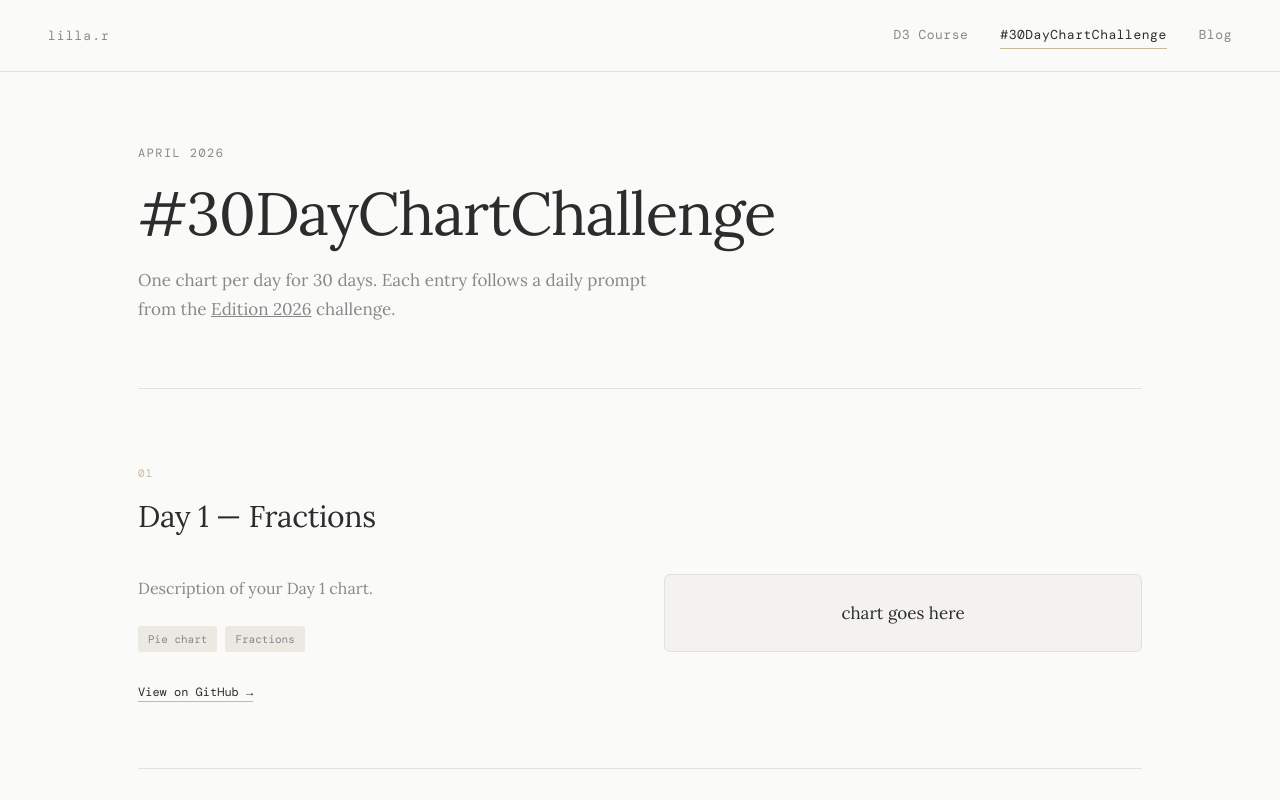
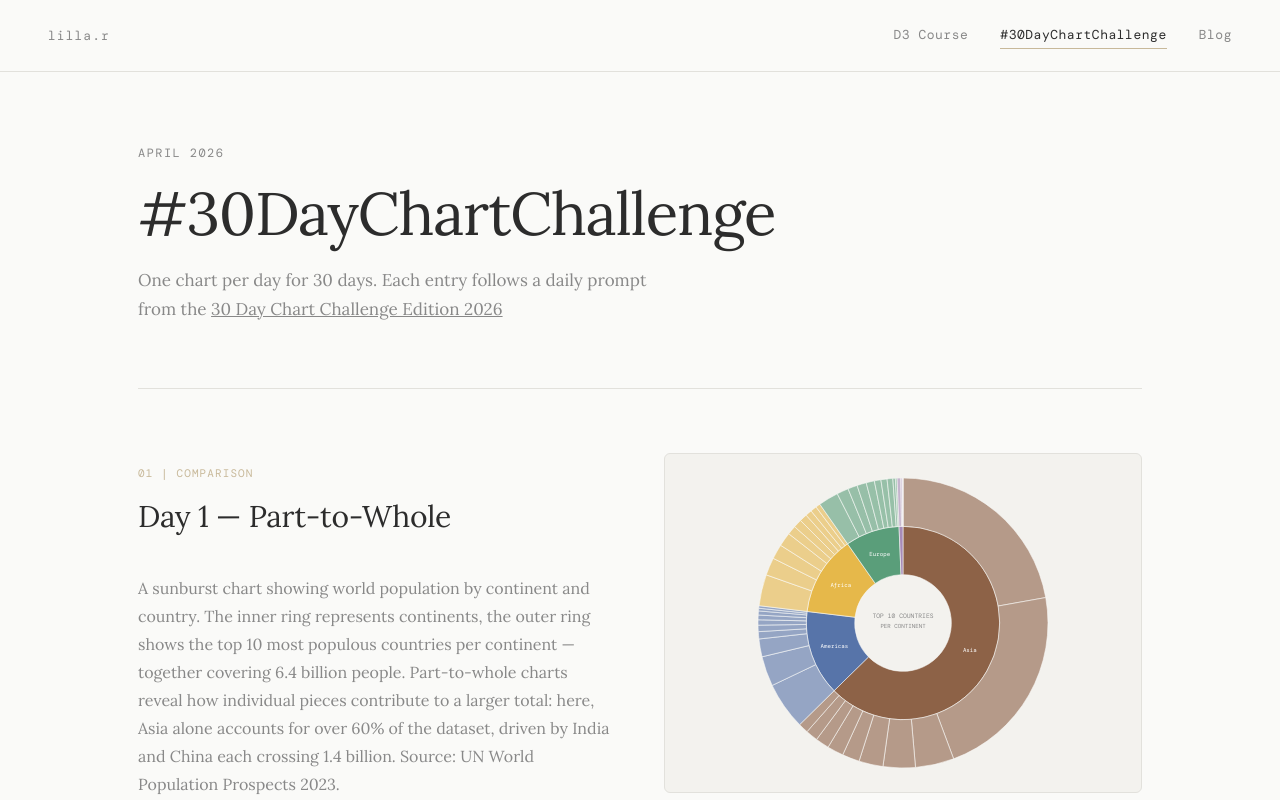
Before and after one commit to lillar/my-portfolio, a React (Vite) app: page /my-portfolio/30daychartchallenge in a window 1280 px wide. Shown: the top 800 px of the page. Built offline with nearby package versions, Linux system fonts and the light colour scheme.

Commit message:
add population sunburst chart, ui polish

```diff
--- a/package.json
+++ b/package.json
@@ -11,6 +11,7 @@
     "deploy": "npm run build && gh-pages -d dist"
   },
   "dependencies": {
+    "d3": "^7.9.0",
     "react": "^19.2.4",
     "react-dom": "^19.2.4",
     "react-markdown": "^10.1.0",
--- /dev/null
+++ b/src/components/PopulationSunburst.jsx
@@ -0,0 +1,113 @@
+import * as d3 from "d3";
+import { useState } from "react";
+import { populationData } from "../data/populationData";
+
+const width = 500;
+const height = 500;
+const cx = width / 2;
+const cy = height / 2;
+const radius = Math.min(width, height) / 2;
+
+const continentColors = {
+  Asia:     "#8d6247",  // warm brown
+  Africa:   "#e6b84a",  // golden amber
+  Europe:   "#5a9e7a",  // fresh green
+  Americas: "#5774a9",  // muted blue
+  Oceania:  "#a78bb8",  // dusty mauve
+};
+
+export default function PopulationSunburst() {
+  const [tooltip, setTooltip] = useState(null);
+
+  // ── Build hierarchy ─────────────────────────────────────
+  const root = d3.hierarchy(populationData)
+    .sum((d) => d.value)
+    .sort((a, b) => b.value - a.value);
+
+  // ── Partition layout ────────────────────────────────────
+  d3.partition().size([2 * Math.PI, radius])(root);
+
+  // ── Arc generator ───────────────────────────────────────
+  const arc = d3.arc()
+    .startAngle((d) => d.x0)
+    .endAngle((d) => d.x1)
+    .innerRadius((d) => d.y0 === 0 ? 0 : d.y0)
+    .outerRadius((d) => d.y1);
+
+  const getColor = (d) => {
+    if (d.depth === 0) return "var(--bg-card)";
+    const continent = d.depth === 1 ? d.data.name : d.parent.data.name;
+    const base = continentColors[continent] || "#999";
+    return d.depth === 1 ? base : base + "99"; // countries more transparent
+  };
+
+  const descendants = root.descendants().filter((d) => d.depth > 0);
+
+  return (
+    <svg viewBox={`0 0 ${width} ${height}`} width="100%" height="100%">
+      <g transform={`translate(${cx}, ${cy})`}>
+
+        {descendants.map((d, i) => {
+          const midAngle = (d.x0 + d.x1) / 2;
+          const showLabel = d.depth === 1 && (d.x1 - d.x0) > 0.2;
+          const labelR = (d.y0 + d.y1) /2;
+          const lx = labelR * Math.sin(midAngle);
+          const ly = -labelR * Math.cos(midAngle);
+
+          return (
+            <g key={i}>
+              <path
+                d={arc(d)}
+                fill={getColor(d)}
+                stroke="var(--bg)"
+                strokeWidth={1}
+                onMouseEnter={() => setTooltip(d)}
+                onMouseLeave={() => setTooltip(null)}
+                style={{ cursor: "pointer" }}
+              />
+              {showLabel && (
+                <text
+                  x={lx} y={ly}
+                  textAnchor="middle"
+                  dominantBaseline="middle"
+                  fontSize={10}
+                  fontFamily="var(--mono)"
+                  fill="white"
+                  pointerEvents="none"
+                >
+                  {d.data.name}
+                </text>
+              )}
+            </g>
+          );
+        })}
+
+        {/* Center text */}
+        <text textAnchor="middle" y={-8} fontSize={11} fontFamily="var(--mono)" fill="var(--text-muted)">
+          TOP 10 COUNTRIES
+        </text>
+        <text textAnchor="middle" y={8} fontSize={10} fontFamily="var(--mono)" fill="var(--text-muted)">
+          PER CONTINENT
+        </text>
+
+        {/* Tooltip */}
+        {tooltip && (
+          <g>
+            <rect x={-70} y={-36} width={140} height={60}
+              fill="var(--bg)" stroke="var(--border)" rx={4} />
+            <text textAnchor="middle" y={-16} fontSize={11} fontWeight={600} fill="var(--text)">
+              {tooltip.data.name}
+            </text>
+            <text textAnchor="middle" y={2} fontSize={10} fill="var(--text-muted)">
+              {tooltip.value.toLocaleString()}M people
+            </text>
+            <text textAnchor="middle" y={18} fontSize={10} fill="var(--text-muted)">
+              {((tooltip.value / root.value) * 100).toFixed(1)}% of Total
+            </text>
+          </g>
+        )}
+
+      </g>
+    </svg>
+  );
+}
--- a/src/data/chartchallengeprojects.js
+++ /dev/null
@@ -1,10 +0,0 @@
-export const chartchallengeprojects = [
-  {
-    id: 1,
-    title: "Day 1 — Fractions",
-    description:
-      "Description of your Day 1 chart.",
-    tags: ["Pie chart", "Fractions"],
-    github: "https://github.com/30DayChartChallenge/Edition2026",
-  },
-];
--- /dev/null
+++ b/src/data/chartchallengeprojects.jsx
@@ -0,0 +1,14 @@
+import PopulationSunburst from "../components/PopulationSunburst";
+
+export const chartchallengeprojects = [
+{
+  id: 1,
+  category: "Comparison",
+  title: "Day 1 — Part-to-Whole",
+  description:
+    "A sunburst chart showing world population by continent and country. The inner ring represents continents, the outer ring shows the top 10 most populous countries per continent — together covering 6.4 billion people. Part-to-whole charts reveal how individual pieces contribute to a larger total: here, Asia alone accounts for over 60% of the dataset, driven by India and China each crossing 1.4 billion. Source: UN World Population Prospects 2023.",
+  tags: ["D3", "Comparison", "Part-to-Whole", "Sunburst"],
+  github: "https://github.com/lillar/my-portfolio",
+  chart: <PopulationSunburst />,
+},
+];
--- /dev/null
+++ b/src/data/populationData.js
@@ -0,0 +1,77 @@
+// Source: UN World Population Prospects 2023
+// https://population.un.org/wpp/
+
+export const populationData = {
+  name: "World",
+  children: [
+    {
+      name: "Asia",
+      children: [
+        { name: "China", value: 1425 },
+        { name: "India", value: 1429 },
+        { name: "Indonesia", value: 277 },
+        { name: "Pakistan", value: 231 },
+        { name: "Bangladesh", value: 173 },
+        { name: "Japan", value: 124 },
+        { name: "Philippines", value: 117 },
+        { name: "Vietnam", value: 98 },
+        { name: "Iran", value: 87 },
+        { name: "Thailand", value: 72 },
+      ],
+    },
+    {
+      name: "Africa",
+      children: [
+        { name: "Nigeria", value: 224 },
+        { name: "Ethiopia", value: 127 },
+        { name: "Egypt", value: 106 },
+        { name: "DR Congo", value: 100 },
+        { name: "Tanzania", value: 65 },
+        { name: "Kenya", value: 55 },
+        { name: "South Africa", value: 60 },
+        { name: "Algeria", value: 45 },
+        { name: "Sudan", value: 46 },
+        { name: "Ghana", value: 33 },
+      ],
+    },
+    {
+      name: "Europe",
+      children: [
+        { name: "Russia", value: 144 },
+        { name: "Germany", value: 84 },
+        { name: "UK", value: 67 },
+        { name: "France", value: 68 },
+        { name: "Italy", value: 59 },
+        { name: "Spain", value: 47 },
+        { name: "Poland", value: 41 },
+        { name: "Ukraine", value: 44 },
+        { name: "Netherlands", value: 18 },
+        { name: "Belgium", value: 12 },
+      ],
+    },
+    {
+      name: "Americas",
+      children: [
+        { name: "USA", value: 340 },
+        { name: "Brazil", value: 215 },
+        { name: "Mexico", value: 128 },
+        { name: "Colombia", value: 52 },
+        { name: "Argentina", value: 46 },
+        { name: "Canada", value: 38 },
+        { name: "Peru", value: 34 },
+        { name: "Venezuela", value: 29 },
+        { name: "Chile", value: 19 },
+        { name: "Ecuador", value: 18 },
+      ],
+    },
+    {
+      name: "Oceania",
+      children: [
+        { name: "Australia", value: 26 },
+        { name: "New Zealand", value: 5 },
+        { name: "Papua NG", value: 10 },
+        { name: "Fiji", value: 1 },
+      ],
+    },
+  ],
+};
--- a/src/index.css
+++ b/src/index.css
@@ -214,14 +214,16 @@ nav {
   border: 1px solid var(--border);
   border-radius: 6px;
   padding: 24px;
+  height: 340px;
   display: flex;
   align-items: center;
   justify-content: center;
+  box-sizing: border-box;
 }
 
 .project-image {
   width: 100%;
-  height: 300px;
+  height: 100%;
   object-fit: cover;
   object-position: top;
   border-radius: 4px;
--- a/src/pages/ChartChallenge.jsx
+++ b/src/pages/ChartChallenge.jsx
@@ -1,4 +1,4 @@
-import { chartchallengeprojects } from "../data/chartchallengeprojects";
+import { chartchallengeprojects } from "../data/chartchallengeprojects.jsx";
 
 export default function ChartChallenge() {
   return (
@@ -11,33 +11,28 @@ export default function ChartChallenge() {
           One chart per day for 30 days. Each entry follows a daily prompt
           from the{" "}
           <a href="https://github.com/30DayChartChallenge/Edition2026" target="_blank" rel="noopener noreferrer">
-            Edition 2026
+            30 Day Chart Challenge Edition 2026
           </a>{" "}
-          challenge.
         </p>
       </div>
 
       <div className="project-list">
         {chartchallengeprojects.map((project, i) => (
           <section key={project.id} className="project-section">
-            <p className="project-index">{String(i + 1).padStart(2, "0")}</p>
-            <h2 className="project-title">{project.title}</h2>
-
             <div className="project-body">
               <div className="project-text">
+                <p className="project-index">{String(i + 1).padStart(2, "0")} | {project.category.toUpperCase()}</p>
+                <h2 className="project-title">{project.title}</h2>
                 <p className="project-description">{project.description}</p>
                 <div className="project-tags">
                   {project.tags.map((tag) => (
                     <span key={tag} className="tag">{tag}</span>
                   ))}
                 </div>
-                <a href={project.github} className="project-link" target="_blank" rel="noopener noreferrer">
-                  View on GitHub →
-                </a>
               </div>
 
               <div className="project-preview">
-                <div className="chart-placeholder">chart goes here</div>
+                {project.chart}
               </div>
             </div>
           </section>
```
Also changed, not shown: 1 other file (tests, documents, lock files or other folders).
